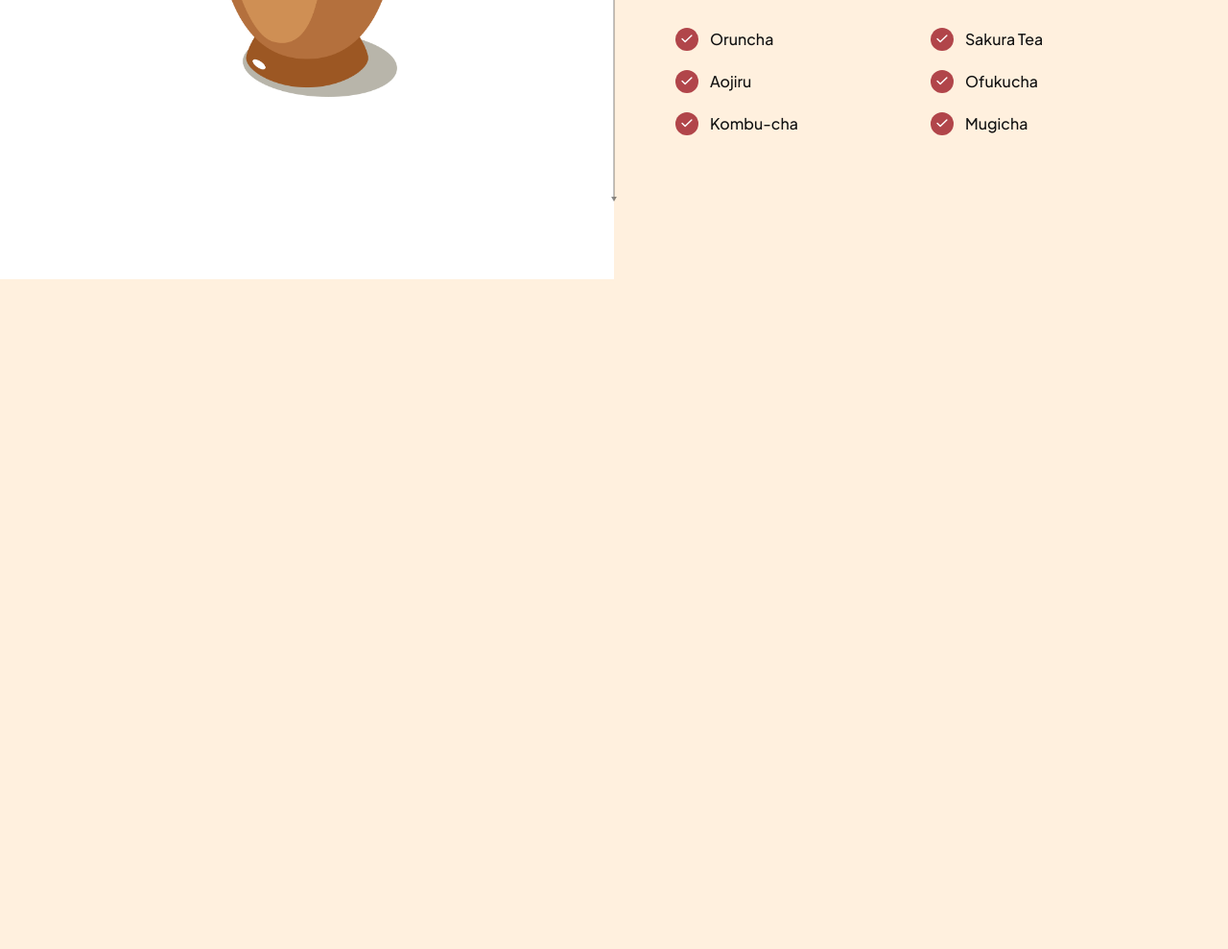
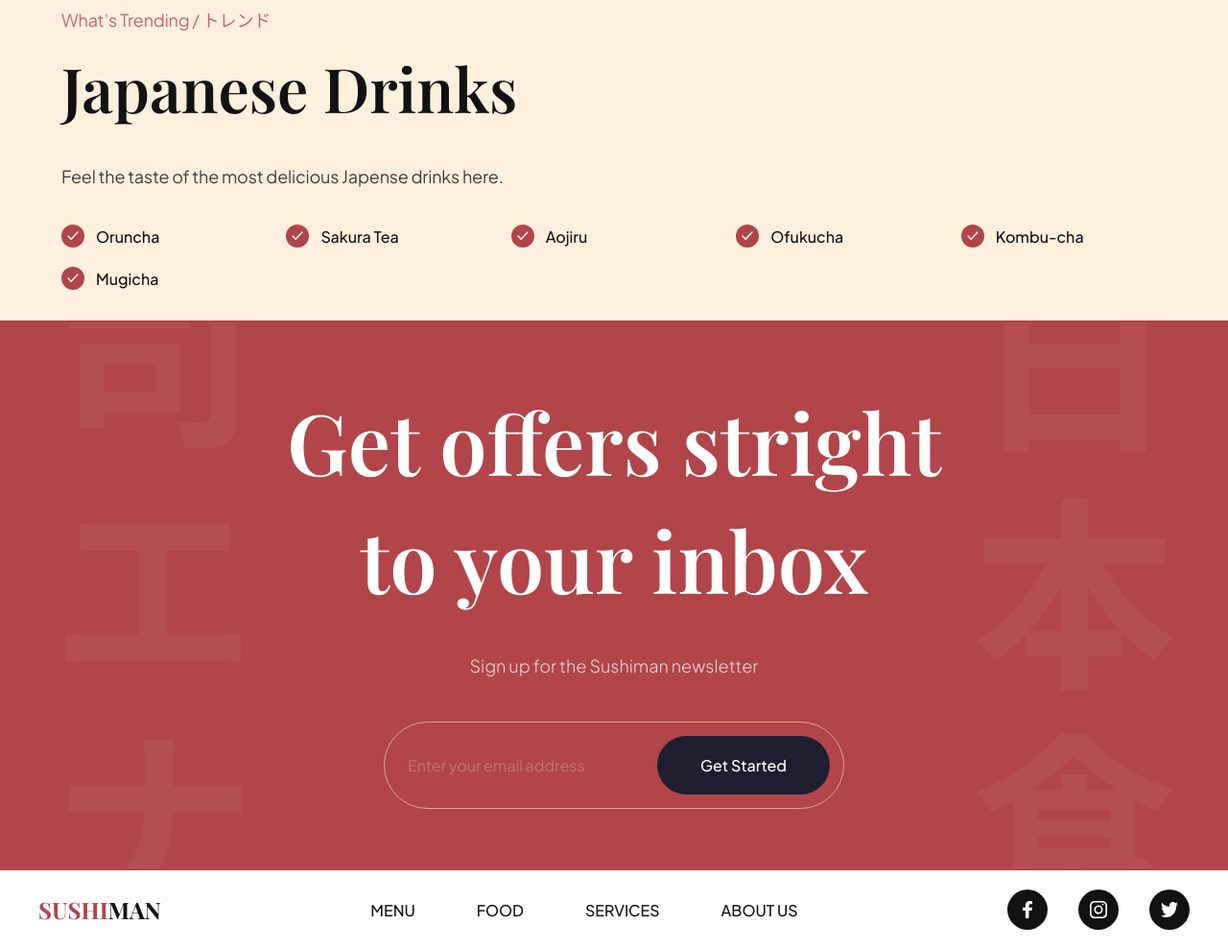
Before and after one commit to jaikishan1234/Sushiman, a website built with Vite: page index.html in a window 1280 px wide. Shown: the part 3407-4396 px from the top of the page at 96% size. Before the commit the page ends 3698 px from the top, so only its background shows below. Built offline with nearby package versions, Linux system fonts and the light colour scheme.

Commit message:
Newsletter Section

```diff
--- a/css/sections/footer.css
+++ b/css/sections/footer.css
@@ -0,0 +1,62 @@
+.footer {
+  width: 100%;
+  padding: 20px 40px;
+  background: var(--color-white);
+
+  flex-wrap: wrap;
+  gap: 20px;
+
+  overflow: hidden;
+}
+
+.footer__logo {
+  font-size: 24px;
+  font-weight: bold;
+  font-family: var(--playfair-display);
+  text-transform: uppercase;
+  color: var(--secondary-color);
+
+  cursor: pointer;
+}
+
+.footer__logo span {
+  color: var(--primary-color)
+}
+
+.footer ul {
+  list-style: none;
+
+  display: flex;
+  flex-wrap: wrap;
+  flex-direction: row;
+  gap: 64px;
+}
+
+.footer ul:last-child {
+  gap: 32px;
+}
+
+.footer__nav li {
+  font-size: 16px;
+  font-weight: 500;
+  font-family: var(--plus-jakarta-sans);
+  text-transform: uppercase;
+  color: var(--secondary-color);
+
+  cursor: pointer;
+}
+
+.footer__social li {
+  width: 42px;
+  height: 42px;
+
+  background-color: var(--secondary-color);
+  border-radius: 100%;
+}
+
+.footer__social li img {
+  width: 45%;
+  height: 45%;
+
+  object-fit: contain;
+}
--- a/css/sections/subscribe.css
+++ b/css/sections/subscribe.css
@@ -0,0 +1,85 @@
+.subscription {
+  padding: 64px;
+
+  background-color: var(--primary-color);
+  background-image: url('../../assets/subscribe_bg.png');
+  background-position: center;
+  background-repeat: no-repeat;
+  background-size: contain;
+
+  flex-direction: column;
+  overflow: hidden;
+}
+
+.subscription h2 {
+  font-size: 88px;
+  font-family: var(--playfair-display);
+  font-weight: 600;
+  line-height: 123px;
+
+  color: #fff;
+  text-align: center;
+}
+
+.subscription p {
+  font-size: 18px;
+  font-family: var(--plus-jakarta-sans);
+  font-weight: 300;
+  line-height: 36px;
+
+  margin-top: 32px;
+
+  color: rgba(255, 255, 255, 0.8);
+}
+
+.subscription__form {
+  min-width: 480px;
+  margin-top: 40px;
+
+  padding: 14px 14px 14px 24px;
+
+  display: flex;
+  gap: 10px;
+
+  border: 1px solid rgba(255, 255, 255, 0.5);
+  border-radius: 46px;
+}
+
+.subscription__form input {
+  flex: 1;
+
+  font-size:  16px;
+  font-weight: 400px;
+  font-family: var(--plus-jakarta-sans);
+
+  color: #fff;
+  opacity: 0.5;
+
+  background: transparent;
+  border: none;
+  outline: none;
+}
+
+.subscription__form input::placeholder {
+  color: #fff;
+  opacity: 0.5;
+}
+
+.subscription__form button {
+  padding: 20px;
+
+  min-width: 180px;
+
+  font-size: 16px;
+  font-weight: 500;
+  font-family: var(--plus-jakarta-sans);
+  color: #fff;
+  text-align: center;
+
+  background: var(--black-400);
+  border-radius: 46px;
+  border: none;
+  outline: none;
+
+  cursor: pointer;
+}
--- a/css/sections/trending.css
+++ b/css/sections/trending.css
@@ -34,7 +34,7 @@
 }
 
 .trending-sushi,
-.trending-drinks {
+.trending-drink {
   width: 100%;
   min-height: 640px;
 
--- a/index.html
+++ b/index.html
@@ -1,14 +1,14 @@
-<!doctype html>
+<!DOCTYPE html>
 <html lang="en">
   <head>
-    <meta charset="UTF-8" />
-    <meta name="viewport" content="width=device-width, initial-scale=1.0" />
+    <meta charset="UTF-8">
+    <meta http-equiv="X-UA-Compatible" content="IE=edge">
+    <meta name="viewport" content="width=device-width, initial-scale=1.0">
     <link rel="icon" type="image/png" href="/sushi.png" />
     <link rel="stylesheet" href="css/style.css">
     <title>Sushiman</title>
   </head>
   <body>
-
     <header>
       <nav class="header__nav">
         <div class="header__logo">
@@ -44,7 +44,7 @@
 
     <section class="hero">
       <div class="hero-image">
-        <img pp
+        <img
           src="assets/sushi-1.png"
           alt="sushi"
           data-aos="fade-up"
@@ -317,6 +317,43 @@
       </section>
     </section>
 
+    <section class="subscription flex-center" id="services">
+      <h2 data-aos="flip-down">
+        Get offers stright <br />
+        to your inbox
+      </h2>
+      <p data-aos="fade-up">Sign up for the Sushiman newsletter</p>
+
+      <div class="subscription__form" data-aos="fade-up">
+        <input type="text" placeholder="Enter your email address"/>
+        <button>Get Started</button>
+      </div>
+    </section>
+
+    <footer class="footer flex-between">
+      <h3 class="footer__logo">
+        <span>Sushi</span>man
+      </h3>
+
+      <ul class="footer__nav">
+        <li><a href="#menu">Menu</a></li>
+        <li><a href="#food">Food</a></li>
+        <li><a href="#services">Services</a></li>
+        <li><a href="#about-us">About Us</a></li>
+      </ul>
+
+      <ul class="footer__social">
+        <li class="flex-center">
+          <img src="assets/facebook.svg" alt="facebook" />
+        </li>
+        <li class="flex-center">
+          <img src="assets/instagram.svg" alt="instagram" />
+        </li>
+        <li class="flex-center">
+          <img src="assets/twitter.svg" alt="twitter" />
+        </li>
+      </ul>
+    </footer>
 
     <script src="js/script.js" type="module"></script>
   </body>
```
Also changed, not shown: css/style.css (line endings or trailing spaces).
